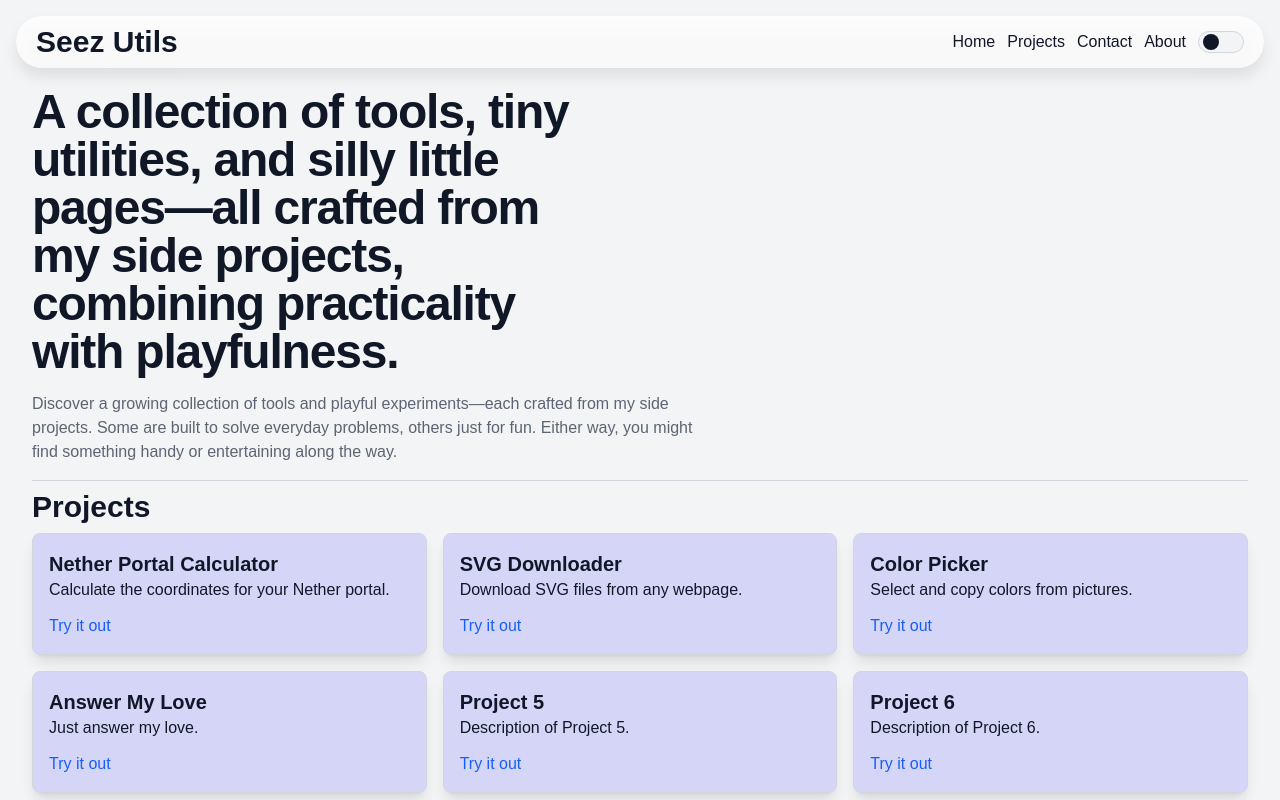
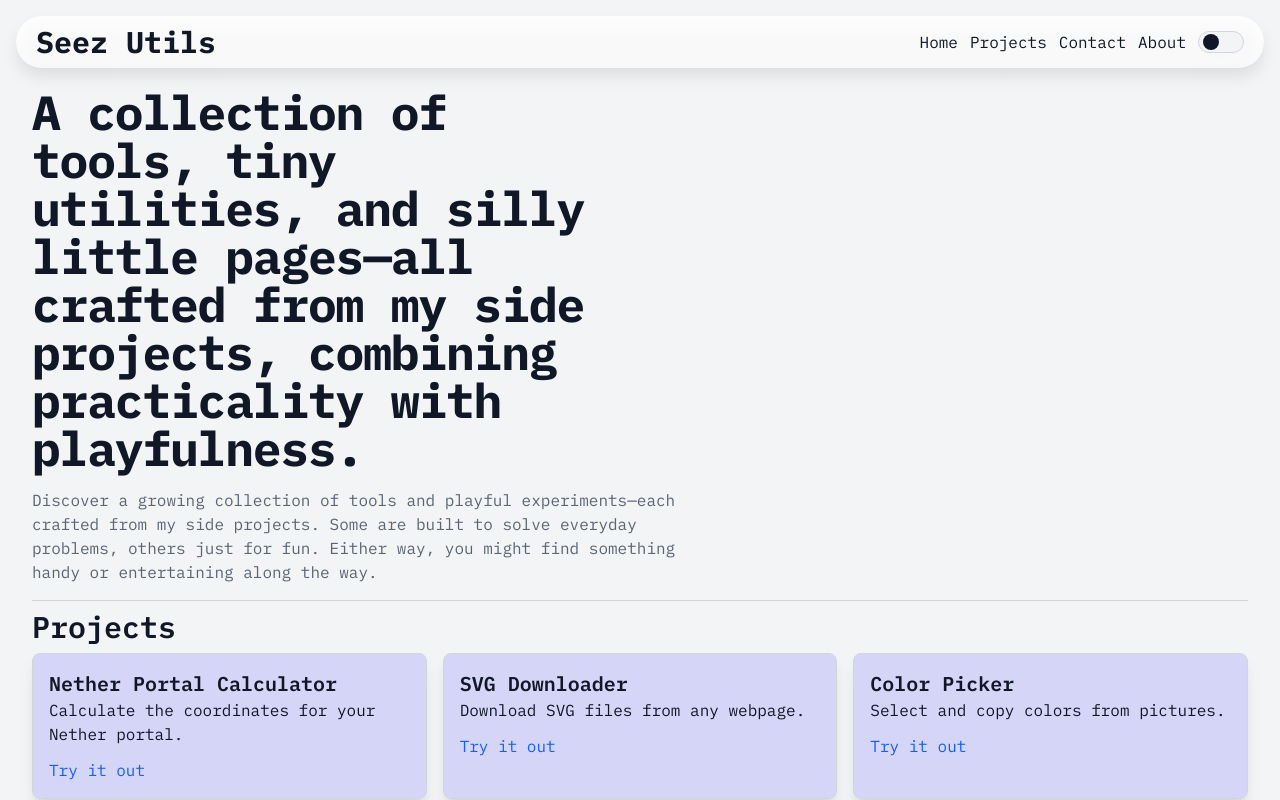
Before and after one commit to Smootheez/Seez-Utils, a React (Vite) app: page / in a window 1280 px wide. Shown: the top 800 px of the page. Built offline with nearby package versions, Linux system fonts and the light colour scheme.

Commit message:
change base font

```diff
--- a/src/index.css
+++ b/src/index.css
@@ -1,3 +1,4 @@
+@import url('https://fonts.googleapis.com/css2?family=IBM+Plex+Mono:ital,wght@0,100;0,200;0,300;0,400;0,500;0,600;0,700;1,100;1,200;1,300;1,400;1,500;1,600;1,700&display=swap');
 @import "tailwindcss";
 
 @custom-variant dark (&:is(.dark *));
@@ -37,7 +38,7 @@
 }
 
 body {
-  font-family: Arial, Helvetica, sans-serif;
+  font-family: IBM Plex Mono, Arial, Helvetica, sans-serif;
   @apply bg-background text-text;
 }
 
```
